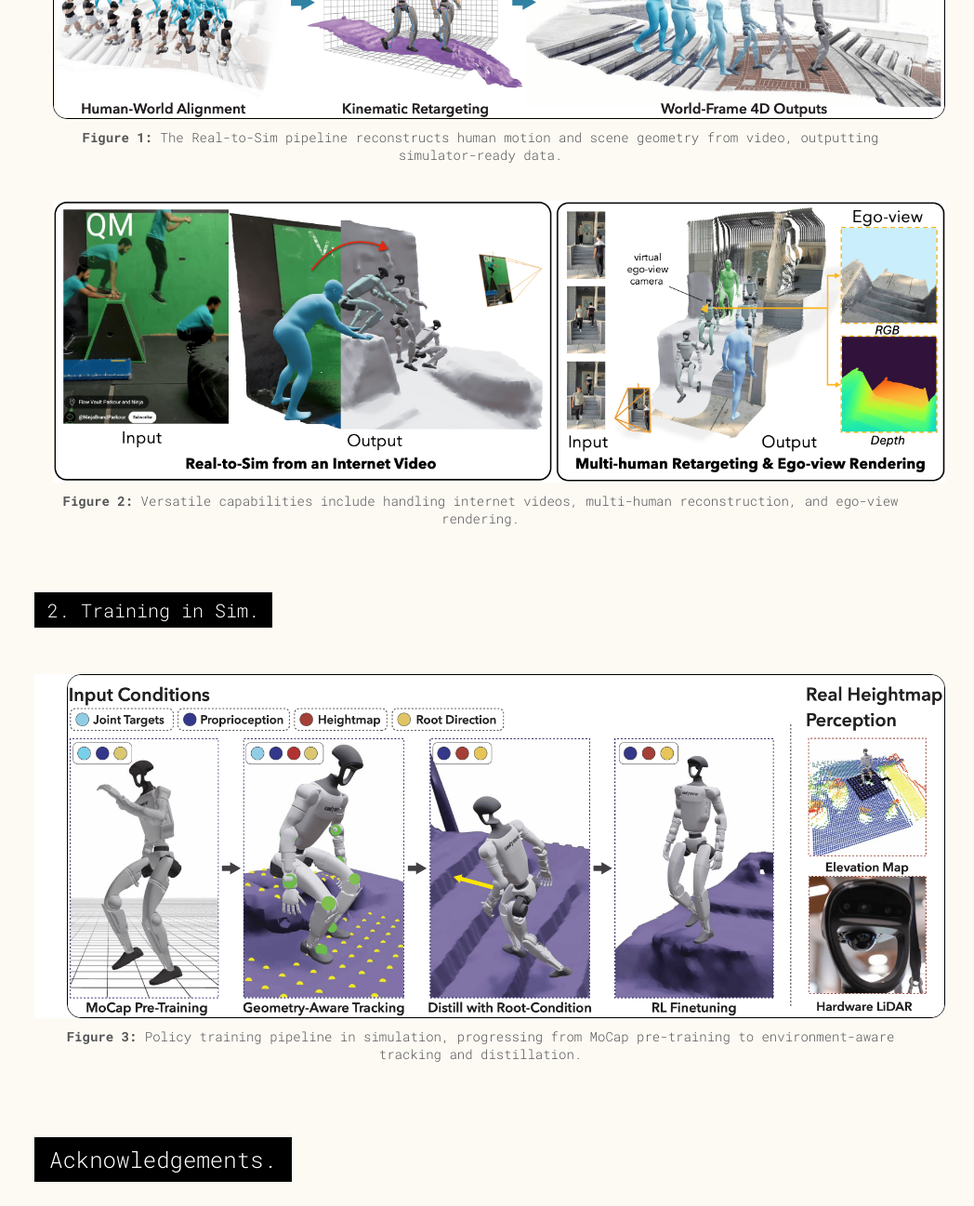
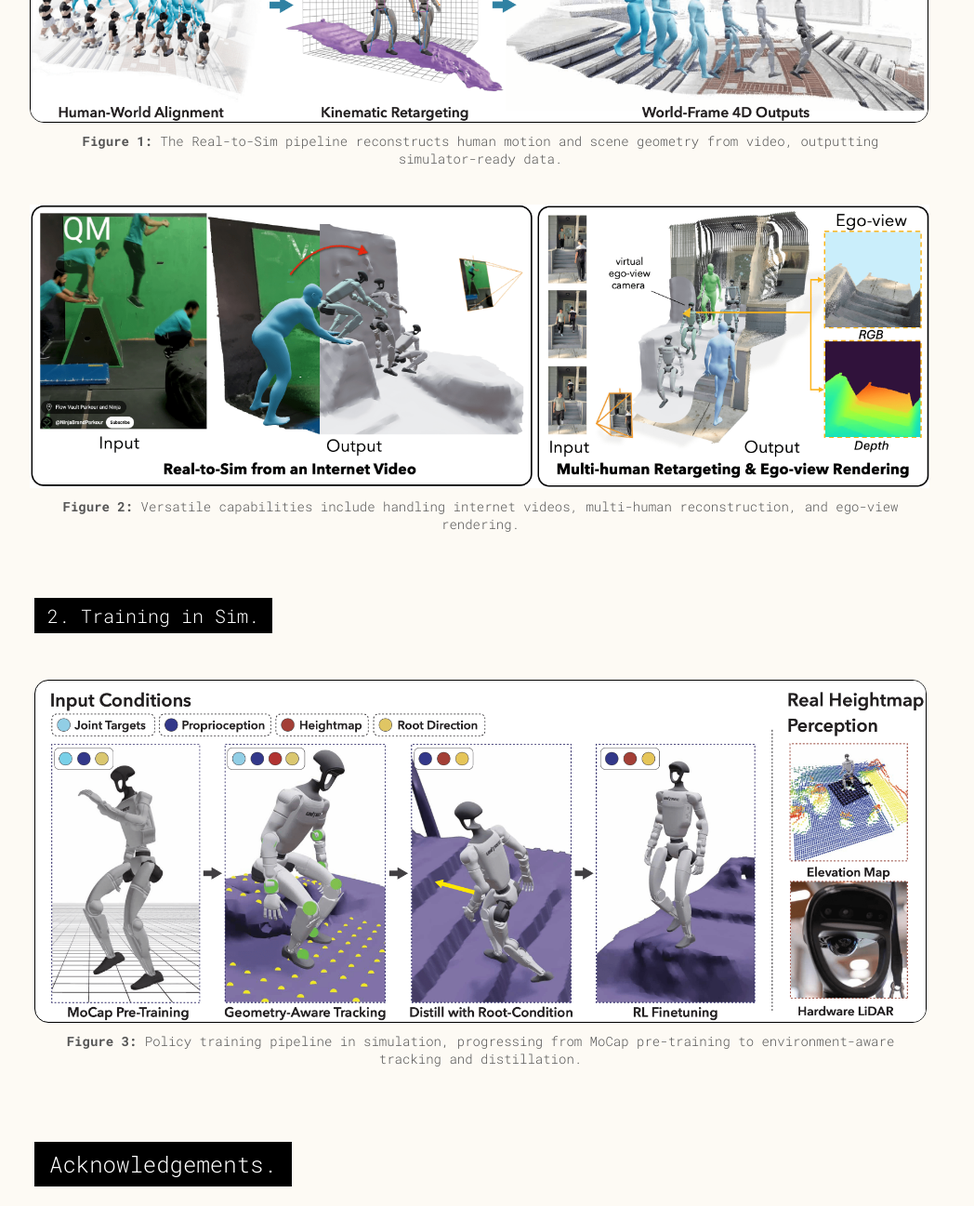
Before and after one commit to UWRobotLearning/RISE-offline, a plain HTML site: page index.html in a window 1280 px wide. Shown: the part 4076-5373 px from the top of the page at 93% size, without its empty margins (123-1171 px from the left). Drawn offline with nearby package versions, Linux system fonts and the light colour scheme.

Commit message:
minor align for three figs

```diff
--- a/style.css
+++ b/style.css
@@ -169,16 +169,16 @@ a#figure-3-img img {
 /* Style for Figure 1 (figs/2-min.png) link container */
 #figure-1-img {
   margin-top: 20px; /* Consistent top margin */
+  margin-left: -25px; /* Override global img margin */
+  margin-right: 18px; /* Override global img margin */
 }
 
 /* Style for Figure 2 (figs/4.png) link container */
 #figure-2-img {
   /* border: none; */ /* Remove border from the link itself */
-  border: none;
-  /* border-radius: 0; */ /* Remove border radius from the link itself */
-  border-radius: 0;
-  margin-left: 0; /* Override global img margin */
-  margin-right: 0; /* Override global img margin */
+  border-radius: 0; /* Match the link's border-radius removal */
+  margin-left: -25px; /* Override global img margin */
+  margin-right: 17.5px; /* Override global img margin */
   margin-top: 20px; /* Consistent top margin */
 }
 
@@ -190,12 +190,21 @@ a#figure-2-img img {
 
 /* Style for Figure 3 (figs/3.png) link container */
 #figure-3-img {
-  /* padding-left: 15px; */ /* Add 15px padding on the left */
   padding-left: 15px;
-  /* background-color: #fff; */ /* Set background color to white */
   background-color: #fff;
-  margin-top: 20px; /* Consistent top margin */
+  margin-top: 20px;
   /* The image inside will get the default border from global img styles */
+  border: 1.5px solid #000; /* Add border to the <a> tag */
+  border-radius: 15px;    /* Add border-radius to the <a> tag */
+  box-sizing: border-box; /* Ensure padding and border are within the element's width */
+  overflow: hidden; /* Clip child elements (the img) to the rounded corners */
+}
+
+/* Specific style for the image inside #figure-3-img link */
+a#figure-3-img img {
+  border: none; /* Remove border from the image itself */
+  border-radius: 0; /* Remove border-radius from the image */
+  margin: 0; /* Override global img margin to prevent interference with padding */
 }
 
 /* --- Updated Styles for Video Gallery --- */
```
